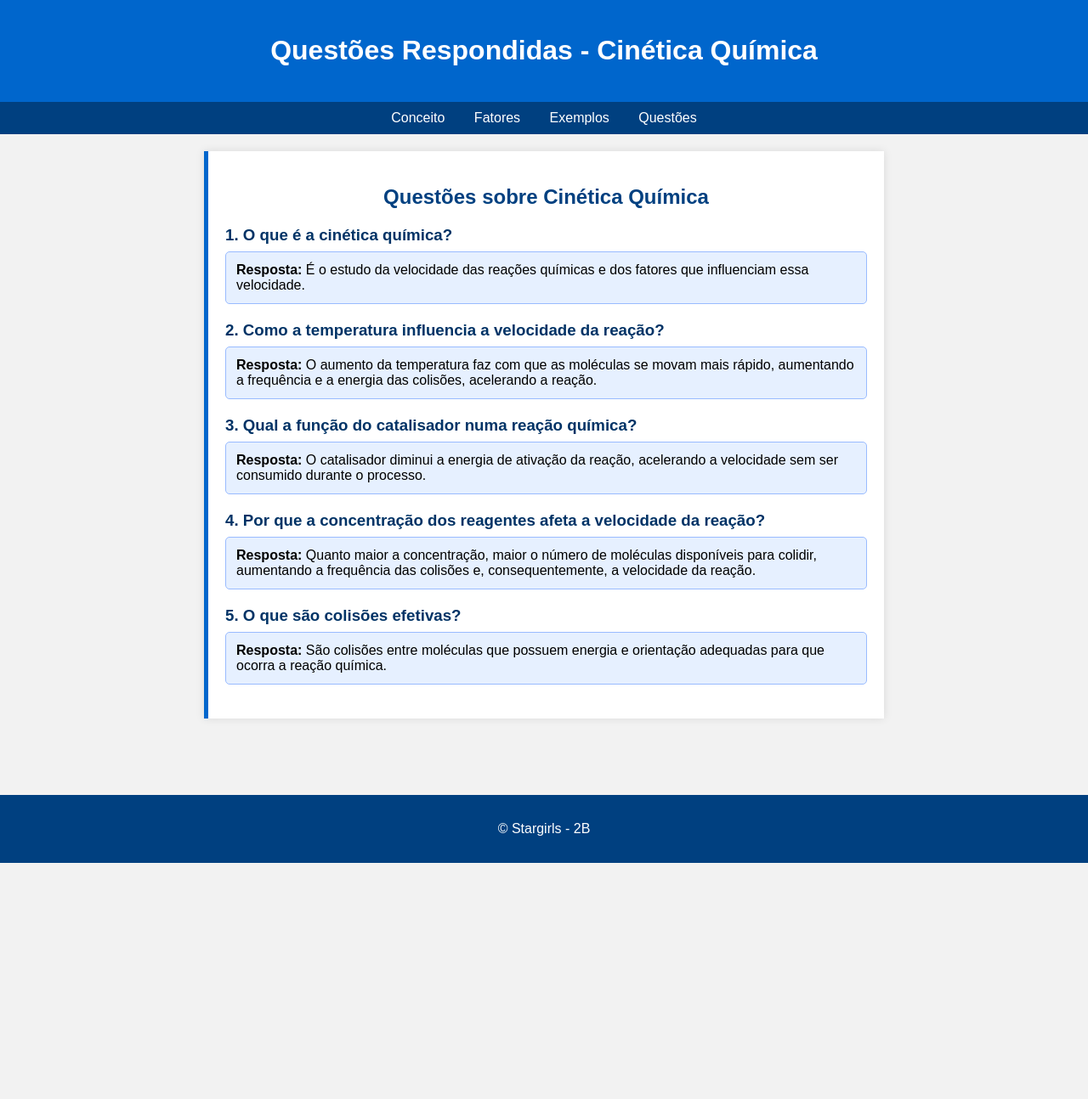
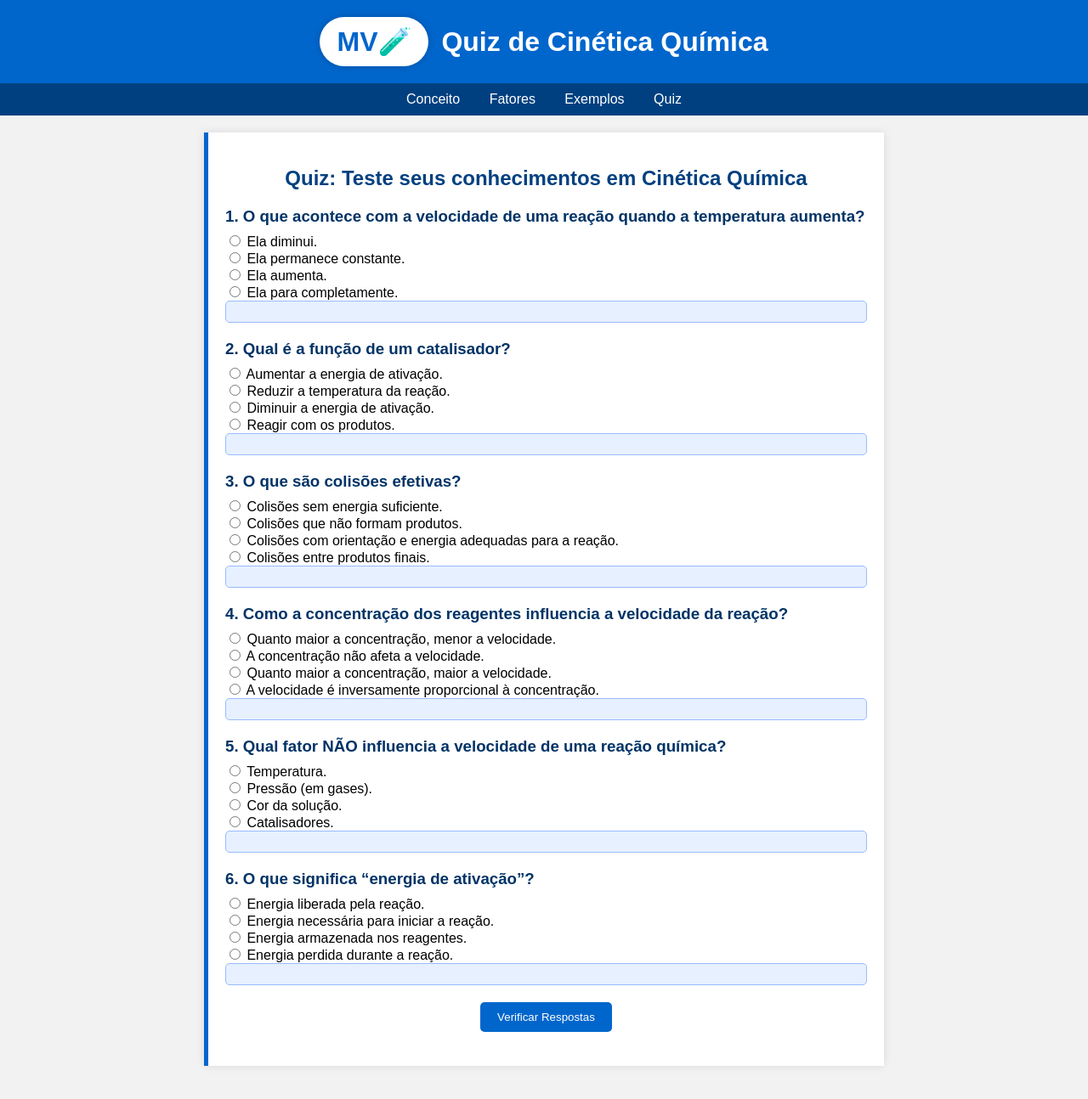
Before and after one commit to tsunakkjk/trabalho-de-quimica, a plain HTML site: page questoes.html in a window 1280 px wide. Shown: the whole page at 85% size. Before the commit the page ends 1016 px from the top, so only its background shows below. Drawn offline with Linux system fonts and the light colour scheme.

Commit message:
Update questoes.html

```diff
--- a/questoes.html
+++ b/questoes.html
@@ -3,7 +3,7 @@
 <head>
     <meta charset="UTF-8" />
     <meta name="viewport" content="width=device-width, initial-scale=1" />
-    <title>Questões Respondidas - Cinética Química</title>
+    <title>Quiz - Cinética Química</title>
     <style>
         body {
             font-family: Arial, sans-serif;
@@ -67,62 +67,136 @@
 </head>
 <body>
 
-<header>
-    <h1>Questões Respondidas - Cinética Química</h1>
+ <header>
+    <div style="display: flex; align-items: center; justify-content: center; gap: 15px;">
+        <div style="
+            background-color: white;
+            color: #0066cc;
+            font-weight: bold;
+            font-size: 32px;
+            padding: 10px 20px;
+            border-radius: 50px;
+            box-shadow: 0 0 8px rgba(0,0,0,0.2);
+        ">
+            MV🧪
+        </div>
+        <h1 style="margin: 0; color: white;">Quiz de Cinética Química</h1>
+    </div>
 </header>
 
 <nav>
     <a href="index.html">Conceito</a>
     <a href="fatores.html">Fatores</a>
     <a href="exemplos.html">Exemplos</a>
-    <a href="questoes.html">Questões</a>
+    <a href="questoes.html">Quiz</a>
 </nav>
 
 <main>
     <section>
-        <h2>Questões sobre Cinética Química</h2>
+        <h2>Quiz: Teste seus conhecimentos em Cinética Química</h2>
 
         <div class="question">
-            <h3>1. O que é a cinética química?</h3>
-            <div class="answer">
-                <strong>Resposta:</strong> É o estudo da velocidade das reações químicas e dos fatores que influenciam essa velocidade.
-            </div>
+            <h3>1. O que acontece com a velocidade de uma reação quando a temperatura aumenta?</h3>
+            <form id="q1">
+                <label><input type="radio" name="q1" value="a"> Ela diminui.</label><br>
+                <label><input type="radio" name="q1" value="b"> Ela permanece constante.</label><br>
+                <label><input type="radio" name="q1" value="c"> Ela aumenta.</label><br>
+                <label><input type="radio" name="q1" value="d"> Ela para completamente.</label>
+            </form>
+            <div class="answer" id="a1"></div>
         </div>
 
         <div class="question">
-            <h3>2. Como a temperatura influencia a velocidade da reação?</h3>
-            <div class="answer">
-                <strong>Resposta:</strong> O aumento da temperatura faz com que as moléculas se movam mais rápido, aumentando a frequência e a energia das colisões, acelerando a reação.
-            </div>
+            <h3>2. Qual é a função de um catalisador?</h3>
+            <form id="q2">
+                <label><input type="radio" name="q2" value="a"> Aumentar a energia de ativação.</label><br>
+                <label><input type="radio" name="q2" value="b"> Reduzir a temperatura da reação.</label><br>
+                <label><input type="radio" name="q2" value="c"> Diminuir a energia de ativação.</label><br>
+                <label><input type="radio" name="q2" value="d"> Reagir com os produtos.</label>
+            </form>
+            <div class="answer" id="a2"></div>
         </div>
 
         <div class="question">
-            <h3>3. Qual a função do catalisador numa reação química?</h3>
-            <div class="answer">
-                <strong>Resposta:</strong> O catalisador diminui a energia de ativação da reação, acelerando a velocidade sem ser consumido durante o processo.
-            </div>
+            <h3>3. O que são colisões efetivas?</h3>
+            <form id="q3">
+                <label><input type="radio" name="q3" value="a"> Colisões sem energia suficiente.</label><br>
+                <label><input type="radio" name="q3" value="b"> Colisões que não formam produtos.</label><br>
+                <label><input type="radio" name="q3" value="c"> Colisões com orientação e energia adequadas para a reação.</label><br>
+                <label><input type="radio" name="q3" value="d"> Colisões entre produtos finais.</label>
+            </form>
+            <div class="answer" id="a3"></div>
+        </div>
+
+        <!-- Novas perguntas -->
+
+        <div class="question">
+            <h3>4. Como a concentração dos reagentes influencia a velocidade da reação?</h3>
+            <form id="q4">
+                <label><input type="radio" name="q4" value="a"> Quanto maior a concentração, menor a velocidade.</label><br>
+                <label><input type="radio" name="q4" value="b"> A concentração não afeta a velocidade.</label><br>
+                <label><input type="radio" name="q4" value="c"> Quanto maior a concentração, maior a velocidade.</label><br>
+                <label><input type="radio" name="q4" value="d"> A velocidade é inversamente proporcional à concentração.</label>
+            </form>
+            <div class="answer" id="a4"></div>
         </div>
 
         <div class="question">
-            <h3>4. Por que a concentração dos reagentes afeta a velocidade da reação?</h3>
-            <div class="answer">
-                <strong>Resposta:</strong> Quanto maior a concentração, maior o número de moléculas disponíveis para colidir, aumentando a frequência das colisões e, consequentemente, a velocidade da reação.
-            </div>
+            <h3>5. Qual fator NÃO influencia a velocidade de uma reação química?</h3>
+            <form id="q5">
+                <label><input type="radio" name="q5" value="a"> Temperatura.</label><br>
+                <label><input type="radio" name="q5" value="b"> Pressão (em gases).</label><br>
+                <label><input type="radio" name="q5" value="c"> Cor da solução.</label><br>
+                <label><input type="radio" name="q5" value="d"> Catalisadores.</label>
+            </form>
+            <div class="answer" id="a5"></div>
         </div>
 
         <div class="question">
-            <h3>5. O que são colisões efetivas?</h3>
-            <div class="answer">
-                <strong>Resposta:</strong> São colisões entre moléculas que possuem energia e orientação adequadas para que ocorra a reação química.
-            </div>
+            <h3>6. O que significa “energia de ativação”?</h3>
+            <form id="q6">
+                <label><input type="radio" name="q6" value="a"> Energia liberada pela reação.</label><br>
+                <label><input type="radio" name="q6" value="b"> Energia necessária para iniciar a reação.</label><br>
+                <label><input type="radio" name="q6" value="c"> Energia armazenada nos reagentes.</label><br>
+                <label><input type="radio" name="q6" value="d"> Energia perdida durante a reação.</label>
+            </form>
+            <div class="answer" id="a6"></div>
         </div>
 
+        <button onclick="checkAnswers()" style="display: block; margin: 20px auto; padding: 10px 20px; background-color: #0066cc; color: white; border: none; border-radius: 5px; cursor: pointer;">
+            Verificar Respostas
+        </button>
     </section>
 </main>
 
-<footer>
-    <p>&copy; Stargirls - 2B</p>
-</footer>
+<script>
+    function checkAnswers() {
+        const respostas = {
+            q1: 'c',
+            q2: 'c',
+            q3: 'c',
+            q4: 'c',
+            q5: 'c',
+            q6: 'b'
+        };
 
-</body>
-</html>
+        for (let q in respostas) {
+            const radios = document.getElementsByName(q);
+            let respostaUsuario = '';
+            for (let r of radios) {
+                if (r.checked) respostaUsuario = r.value;
+            }
+            const resultado = document.getElementById('a' + q.slice(1));
+            if (respostaUsuario === respostas[q]) {
+                resultado.innerHTML = '✅ Resposta correta!';
+                resultado.style.color = 'green';
+            } else if (respostaUsuario === '') {
+                resultado.innerHTML = '⚠️ Por favor, selecione uma resposta.';
+                resultado.style.color = 'orange';
+            } else {
+                resultado.innerHTML = '❌ Resposta incorreta.';
+                resultado.style.color = 'red';
+            }
+        }
+    }
+</script>
```
